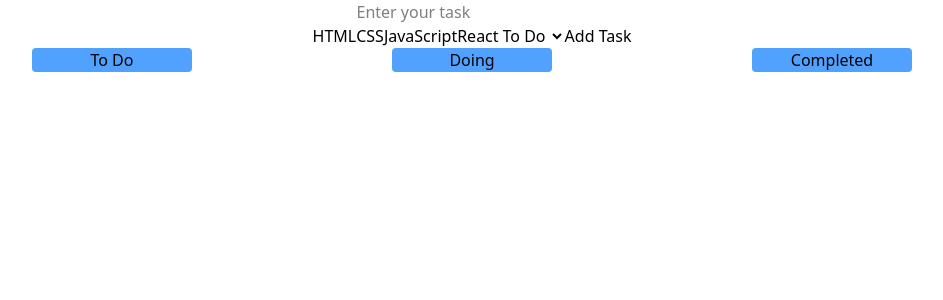
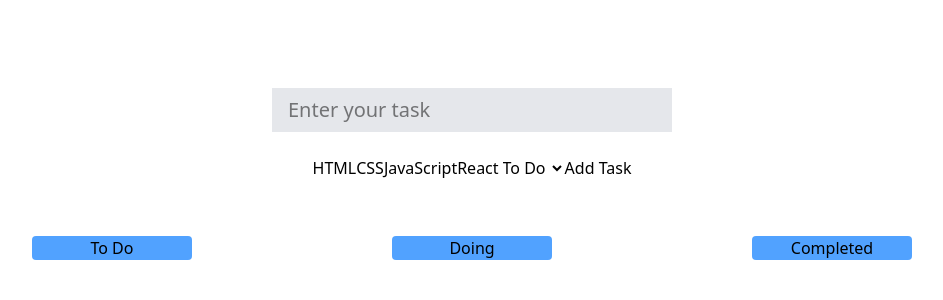
Before and after one commit to SonuThapaMagar/To-Do-App, a React (Vite) app: page / in a window 1280 px wide. Shown: the top 300 px of the page, without its empty margins (168-1111 px from the left). Built offline with nearby package versions, Linux system fonts and the light colour scheme.

Commit message:
Header css adjusted

```diff
--- a/src/components/TaskForm.jsx
+++ b/src/components/TaskForm.jsx
@@ -2,10 +2,9 @@
 
 const TaskForm = () => {
     return (
-        <header className='mx-auto text-center p-4 mt-12'>
-            <form action="">
-                <input type="text" className='' placeholder='Enter your task' />
-
+        <header className='flex justify-center items-center mx-auto text-center py-6 mt-12'>
+            <form action="" className='w-full max-w-3xl space-y-6 px-4 rounded'>
+                <input type="text" className='w-100 text-xl bg-gray-200 border-rounded p-4 mt-4 py-2' placeholder='Enter your task' />
                 <div>
                     <button>HTML</button>
                     <button>CSS</button>
--- a/src/index.css
+++ b/src/index.css
@@ -1,7 +1 @@
 @import "tailwindcss";
-
-*{
-    margin:0;
-    padding: 0;
-    box-sizing: border-box;
-}
```
